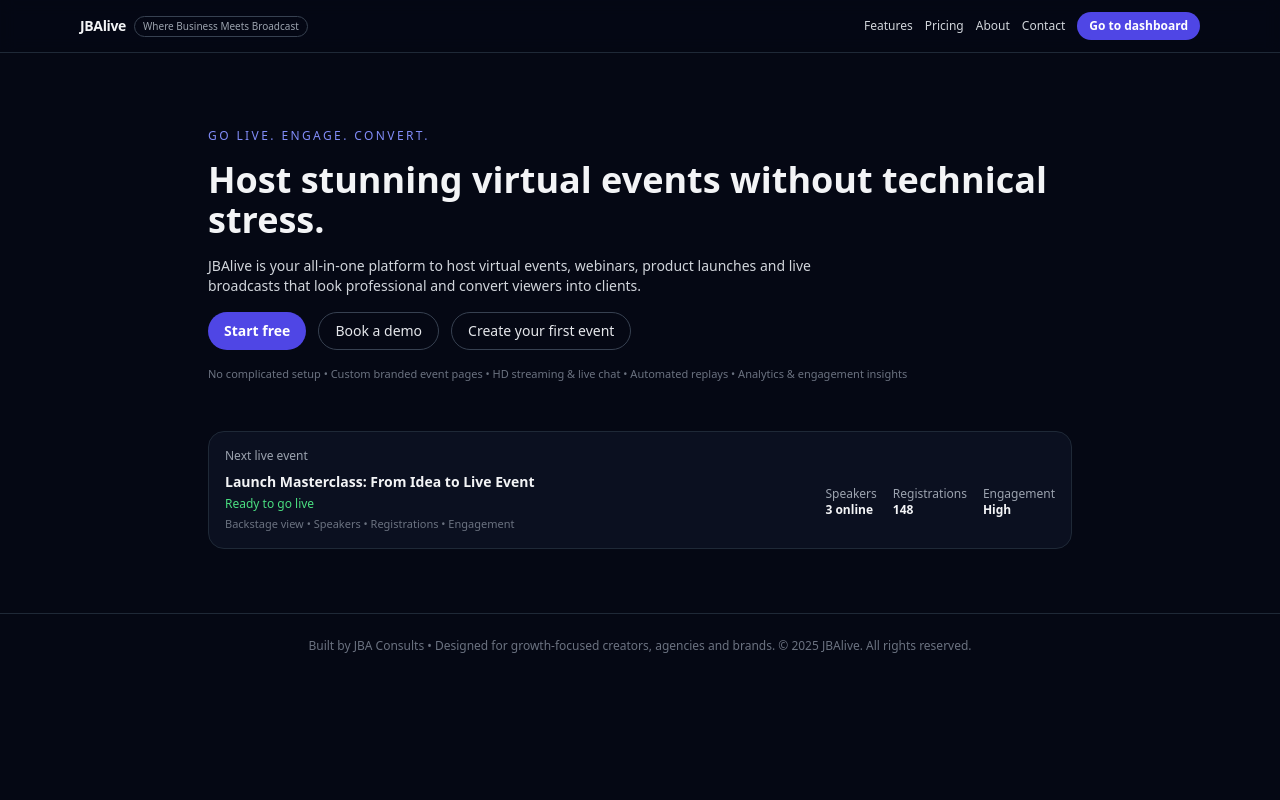
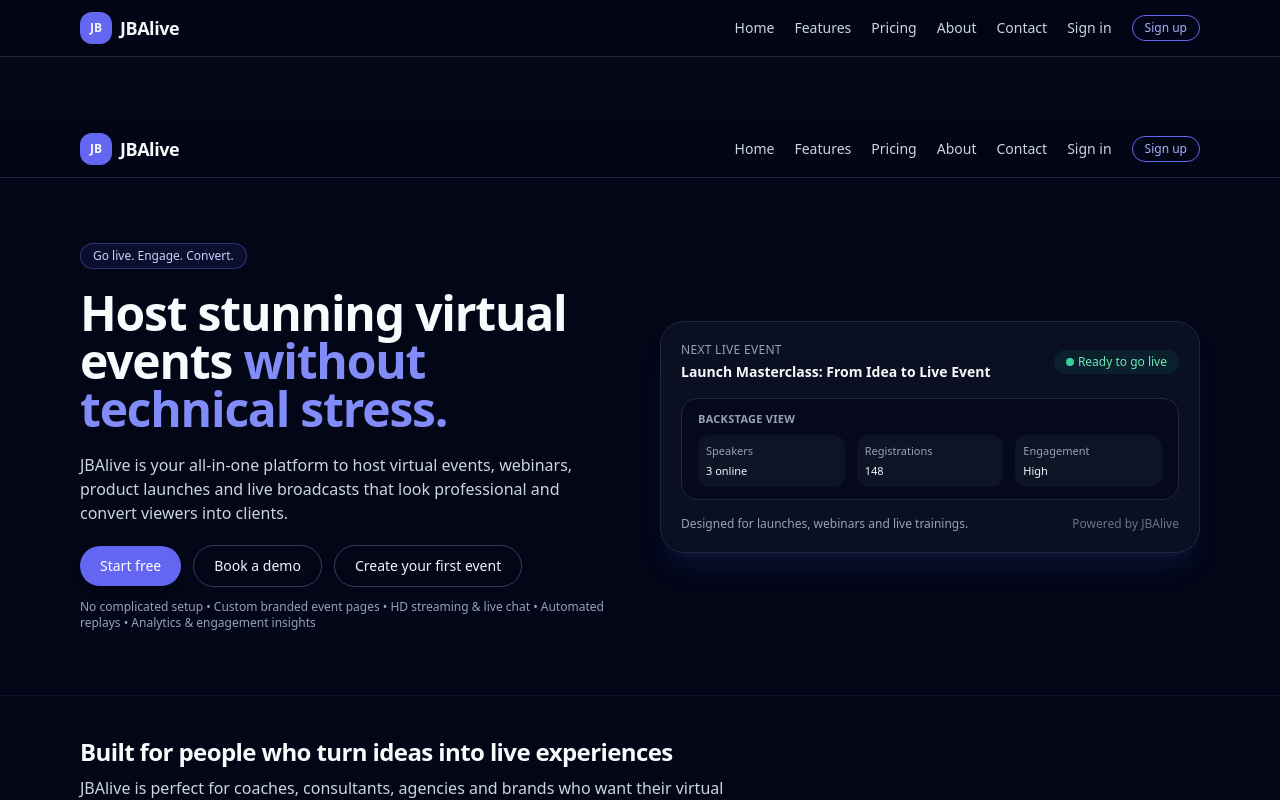
Before and after one commit to jbali-dot/jbalive-client, a React (Vite) app: page / in a window 1280 px wide. Shown: the top 800 px of the page. Built offline with nearby package versions, Linux system fonts and the light colour scheme; no server answers.

Commit message:
Fix app entry: wrap in ClerkProvider + BrowserRouter and restore routes

```diff
--- a/src/App.jsx
+++ b/src/App.jsx
@@ -1,193 +1,26 @@
-import { useState } from 'react';
-import DashboardLayout from './components/layout/DashboardLayout';
-import EventsPage from './pages/EventsPage';
+import { Routes, Route } from 'react-router-dom';
+import Header from './components/Header';
+import Home from './pages/Home';
+import Features from './pages/Features';
+import Pricing from './pages/Pricing';
+import About from './pages/About';
+import Contact from './pages/Contact';
+import Dashboard from './pages/Dashboard';
 
-function DashboardView() {
-  const [activeMenu, setActiveMenu] = useState('events');
-
-  const renderContent = () => {
-    switch (activeMenu) {
-      case 'dashboard':
-        return (
-          <div className="space-y-4">
-            <h2 className="text-lg font-semibold">Dashboard</h2>
-            <p className="text-sm text-gray-400">
-              This will later show a high-level overview of your upcoming
-              events, registrations and performance. For now, go to{' '}
-              <span className="text-indigo-400 font-medium">Events</span> to
-              manage your sessions.
-            </p>
-          </div>
-        );
-      case 'events':
-        return <EventsPage />;
-      case 'eventStudio':
-        return (
-          <div className="space-y-3">
-            <h2 className="text-xl font-semibold">Event Studio (coming soon)</h2>
-            <p className="text-sm text-gray-400 max-w-md">
-              Here you will be able to design and customize event pages with
-              logos, banners, and layout presets together with the JBAlive team.
-            </p>
-          </div>
-        );
-      case 'videoStudio':
-        return (
-          <div className="space-y-3">
-            <h2 className="text-xl font-semibold">Video Studio (coming soon)</h2>
-            <p className="text-sm text-gray-400 max-w-md">
-              This section will host CapCut-style editing tools for trimming,
-              clipping and preparing pre-recorded event content.
-            </p>
-          </div>
-        );
-      case 'liveSessions':
-        return (
-          <div className="space-y-3">
-            <h2 className="text-xl font-semibold">Live Sessions (coming soon)</h2>
-            <p className="text-sm text-gray-400 max-w-md">
-              Join a live co-build session with the JBAlive team to set up your
-              events, assets and run-of-show.
-            </p>
-          </div>
-        );
-      case 'mediaLibrary':
-        return (
-          <div className="space-y-3">
-            <h2 className="text-xl font-semibold">Media Library (coming soon)</h2>
-            <p className="text-sm text-gray-400 max-w-md">
-              A central place for your logos, overlays, intro videos and
-              reusable media assets.
-            </p>
-          </div>
-        );
-      case 'settings':
-        return (
-          <div className="space-y-3">
-            <h2 className="text-xl font-semibold">Settings (coming soon)</h2>
-            <p className="text-sm text-gray-400 max-w-md">
-              Configure your JBAlive workspace, branding defaults and
-              integrations.
-            </p>
-          </div>
-        );
-      default:
-        return <EventsPage />;
-    }
-  };
-
-  return (
-    <DashboardLayout activeMenu={activeMenu} onMenuClick={setActiveMenu}>
-      {renderContent()}
-    </DashboardLayout>
-  );
-}
-
-function MarketingView({ onOpenDashboard }) {
+export default function App() {
   return (
     <div className="min-h-screen bg-[#050814] text-gray-100">
-      <header className="fixed top-0 left-0 right-0 z-20 border-b border-gray-800 bg-[#050814]/90 backdrop-blur">
-        <div className="mx-auto max-w-6xl px-4 py-3 flex items-center justify-between">
-          <div className="flex items-center gap-2">
-            <div className="text-sm font-semibold tracking-tight">JBAlive</div>
-            <span className="text-[10px] px-2 py-0.5 rounded-full border border-gray-700 text-gray-400">
-              Where Business Meets Broadcast
-            </span>
-          </div>
-          <div className="flex items-center gap-3 text-xs">
-            <button className="text-gray-300 hover:text-white">Features</button>
-            <button className="text-gray-300 hover:text-white">Pricing</button>
-            <button className="text-gray-300 hover:text-white">About</button>
-            <button className="text-gray-300 hover:text-white">Contact</button>
-            <button
-              onClick={onOpenDashboard}
-              className="px-3 py-1.5 rounded-full bg-indigo-600 hover:bg-indigo-500 text-white font-semibold"
-            >
-              Go to dashboard
-            </button>
-          </div>
-        </div>
-      </header>
-
-      <main className="pt-20">
-        <section className="mx-auto max-w-4xl px-4 py-12 space-y-4">
-          <p className="text-xs uppercase tracking-[0.2em] text-indigo-400">
-            Go live. Engage. Convert.
-          </p>
-          <h1 className="text-3xl md:text-4xl font-semibold leading-tight">
-            Host stunning virtual events without technical stress.
-          </h1>
-          <p className="text-sm text-gray-300 max-w-2xl">
-            JBAlive is your all-in-one platform to host virtual events, webinars,
-            product launches and live broadcasts that look professional and
-            convert viewers into clients.
-          </p>
-          <div className="flex flex-wrap gap-3 mt-4 text-sm">
-            <button className="px-4 py-2 rounded-full bg-indigo-600 hover:bg-indigo-500 text-white font-semibold">
-              Start free
-            </button>
-            <button className="px-4 py-2 rounded-full border border-gray-700 text-gray-200 hover:border-indigo-500">
-              Book a demo
-            </button>
-            <button
-              onClick={onOpenDashboard}
-              className="px-4 py-2 rounded-full border border-gray-700 text-gray-200 hover:border-indigo-500"
-            >
-              Create your first event
-            </button>
-          </div>
-          <p className="text-[11px] text-gray-500">
-            No complicated setup • Custom branded event pages • HD streaming &amp;
-            live chat • Automated replays • Analytics &amp; engagement insights
-          </p>
-        </section>
-
-        <section className="mx-auto max-w-4xl px-4 pb-16 space-y-4">
-          <div className="rounded-2xl border border-gray-800 bg-[#0B1020] p-4">
-            <div className="text-xs text-gray-400 mb-2">Next live event</div>
-            <div className="flex flex-col md:flex-row md:items-center md:justify-between gap-3">
-              <div>
-                <div className="text-sm font-semibold">
-                  Launch Masterclass: From Idea to Live Event
-                </div>
-                <div className="text-xs text-green-400 mt-1">Ready to go live</div>
-                <div className="text-[11px] text-gray-500 mt-1">
-                  Backstage view • Speakers • Registrations • Engagement
-                </div>
-              </div>
-              <div className="flex gap-4 text-xs">
-                <div>
-                  <div className="text-gray-400">Speakers</div>
-                  <div className="text-gray-100 font-semibold">3 online</div>
-                </div>
-                <div>
-                  <div className="text-gray-400">Registrations</div>
-                  <div className="text-gray-100 font-semibold">148</div>
-                </div>
-                <div>
-                  <div className="text-gray-400">Engagement</div>
-                  <div className="text-gray-100 font-semibold">High</div>
-                </div>
-              </div>
-            </div>
-          </div>
-        </section>
+      <Header />
+      <main className="pt-16">
+        <Routes>
+          <Route path="/" element={<Home />} />
+          <Route path="/features" element={<Features />} />
+          <Route path="/pricing" element={<Pricing />} />
+          <Route path="/about" element={<About />} />
+          <Route path="/contact" element={<Contact />} />
+          <Route path="/dashboard" element={<Dashboard />} />
+        </Routes>
       </main>
-
-      <footer className="border-t border-gray-800 py-6 text-xs text-gray-500 text-center">
-        Built by JBA Consults • Designed for growth-focused creators, agencies and
-        brands. © 2025 JBAlive. All rights reserved.
-      </footer>
     </div>
   );
 }
-
-export default function App() {
-  const [view, setView] = useState('site'); // 'site' or 'dashboard'
-
-  if (view === 'dashboard') {
-    return <DashboardView />;
-  }
-
-  return <MarketingView onOpenDashboard={() => setView('dashboard')} />;
-}
```
Also changed, not shown: src/main.tsx (+6 -5 lines).
